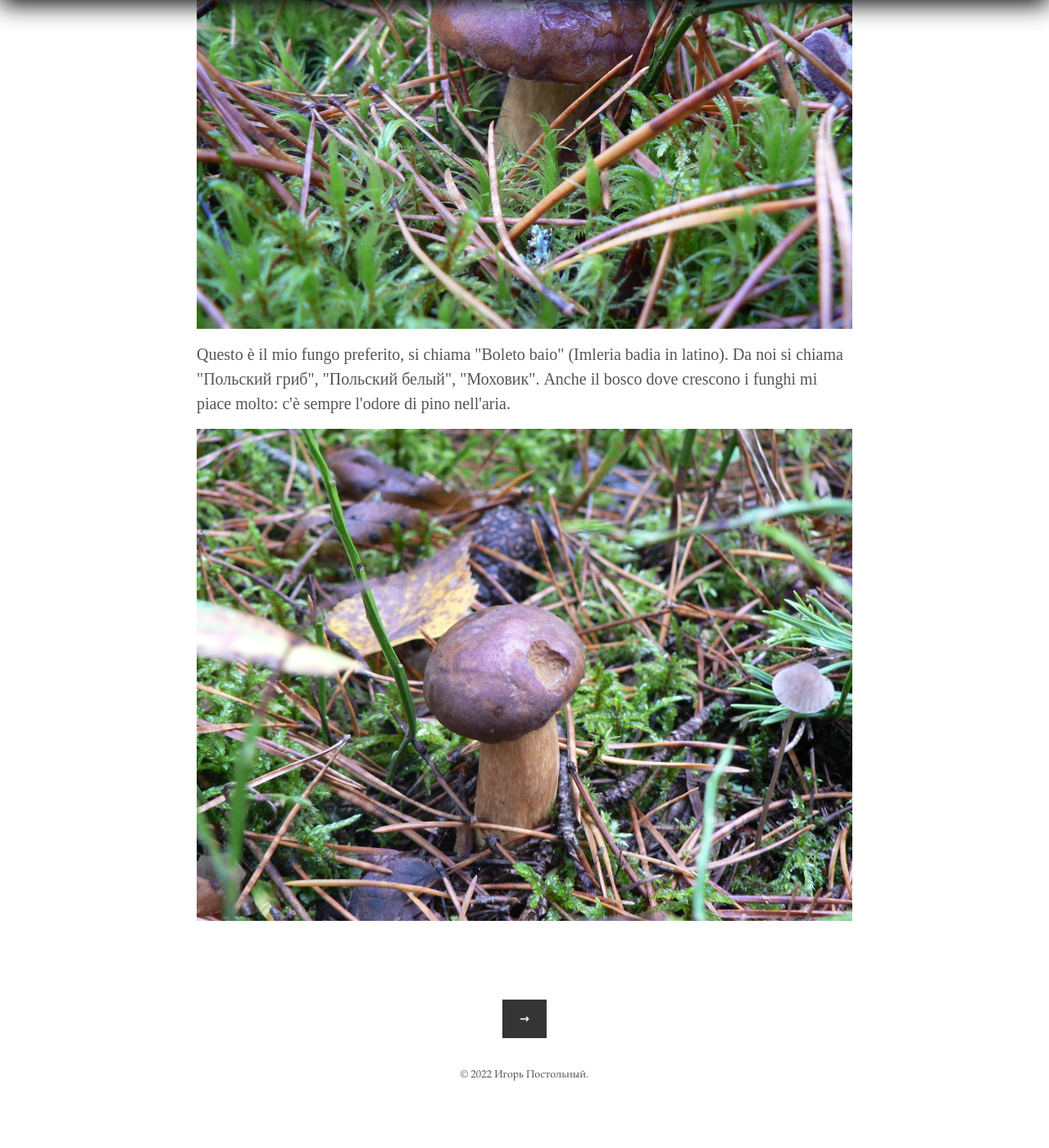
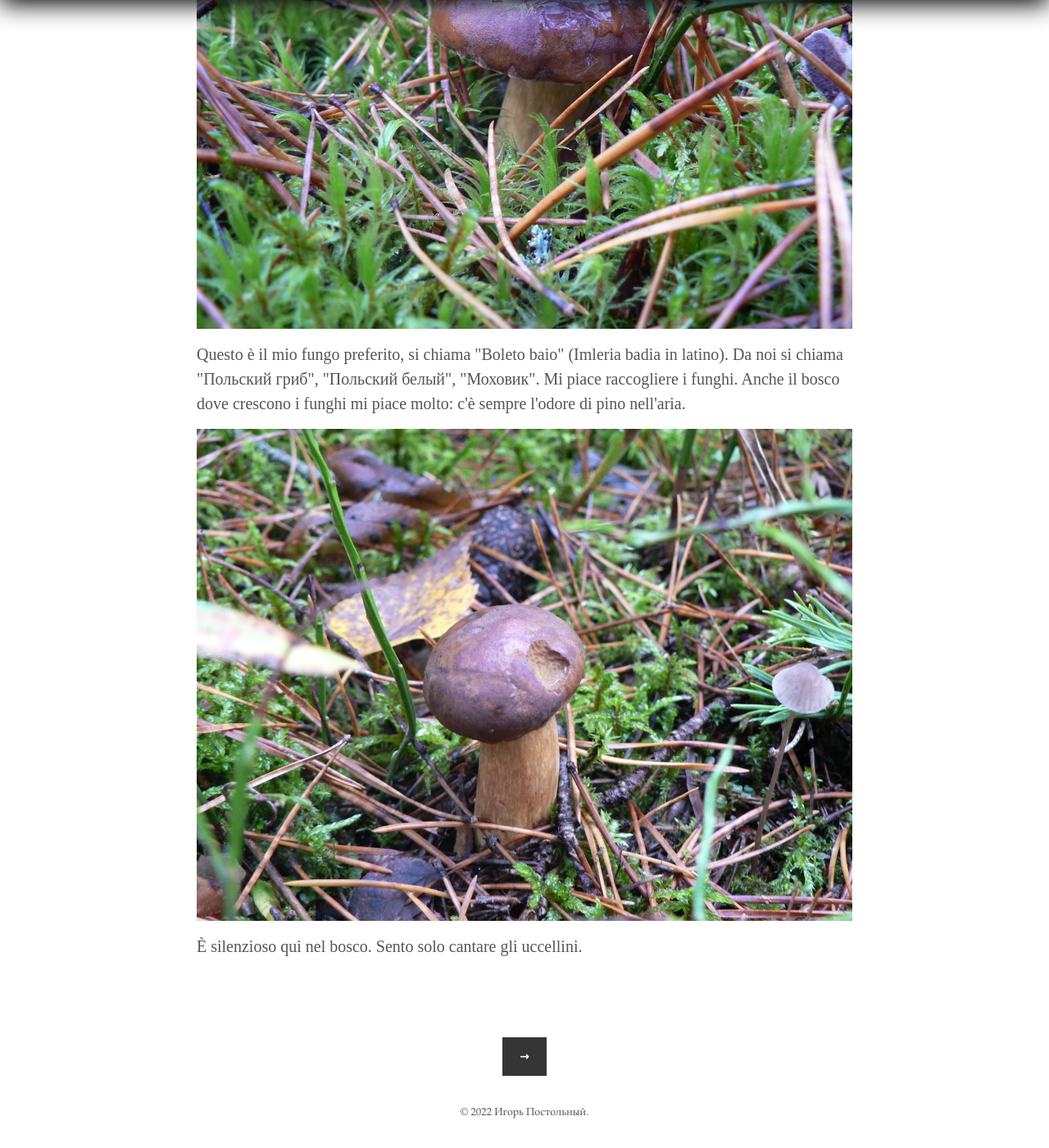
Before and after one commit to postolny/postolny.github.io, a Jekyll site: the page built from _posts/2022-10-14-boleto-baio.md, in a window 1280 px wide and 1400 px high, scrolled down 799 px. Shown: the whole window at 82% size. Built offline with Jekyll 4.4.1, drawn with Linux system fonts in a browser that asks for light colours; before the commit the page ends 2153 px from its top, so only the background shows below that.

Commit message:
Add files via upload

```diff
--- a/_posts/2022-10-14-boleto-baio.md
+++ b/_posts/2022-10-14-boleto-baio.md
@@ -1,7 +1,7 @@
 ---
 layout: post
 title: "Boleto baio"
-description: "Questo è il mio fungo preferito, si chiama \"Boleto baio\" (Imleria badia in latino). Da noi si chiama \"Польский гриб\", \"Польский белый\", \"Моховик\". Anche il bosco dove crescono i funghi mi piace molto: c'è sempre l'odore di pino nell'aria."
+description: "Questo è il mio fungo preferito, si chiama \"Boleto baio\" (Imleria badia in latino). Da noi si chiama \"Польский гриб\", \"Польский белый\", \"Моховик\". Mi piace raccogliere i funghi. Anche il bosco dove crescono i funghi mi piace molto: c'è sempre l'odore di pino nell'aria."
 comments: false
 categories:
 tags: Un-po'-di-tutto
@@ -9,6 +9,8 @@ tags: Un-po'-di-tutto
 
 ![boleto baio]({{ site.baseurl }}/img/boleto-baio.jpg)
 
-Questo è il mio fungo preferito, si chiama "Boleto baio" (Imleria badia in latino). Da noi si chiama "Польский гриб", "Польский белый", "Моховик". Anche il bosco dove crescono i funghi mi piace molto: c'è sempre l'odore di pino nell'aria.
+Questo è il mio fungo preferito, si chiama "Boleto baio" (Imleria badia in latino). Da noi si chiama "Польский гриб", "Польский белый", "Моховик". Mi piace raccogliere i funghi. Anche il bosco dove crescono i funghi mi piace molto: c'è sempre l'odore di pino nell'aria.
 
 ![boleto baio]({{ site.baseurl }}/img/boleto-baio1.jpg)
+
+È silenzioso qui nel bosco. Sento solo cantare gli uccellini.
```
Also changed, not shown: _posts/2022-09-02-cucina.md (+1 -1 lines).
